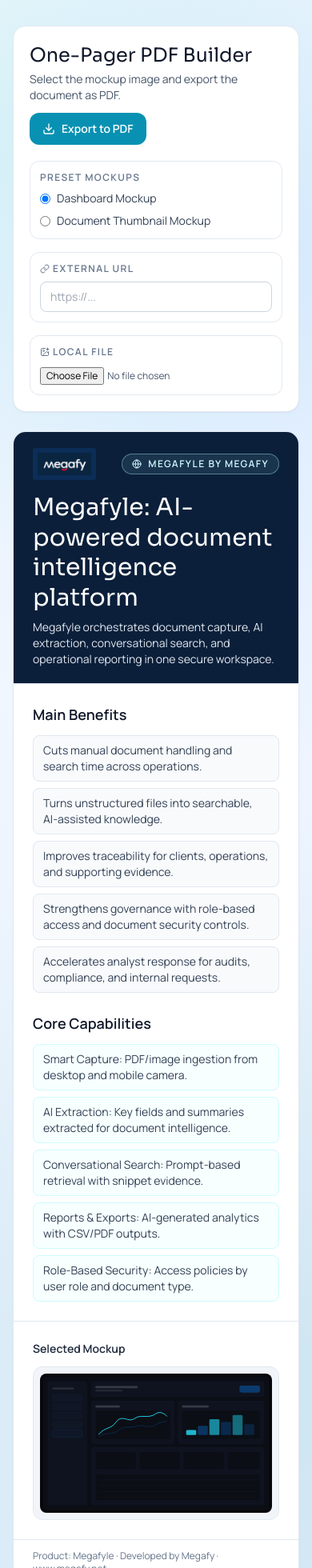
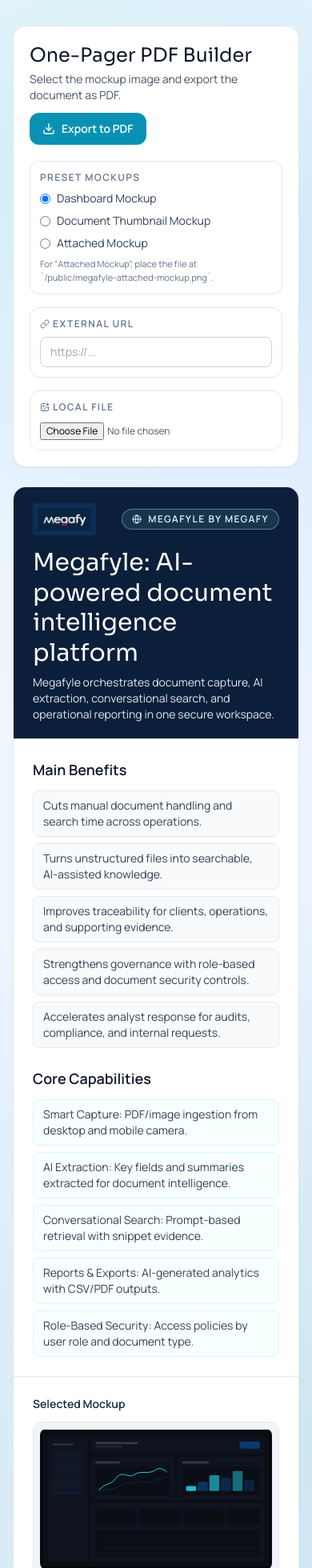
Before and after one commit to josemroca-ship-it/megafile, a Next.js app: page /one-pager-builder in a window 390 px wide. Shown: the top 1960 px of the page at 80% size. Built offline with nearby package versions, Linux system fonts and the light colour scheme.

Commit message:
Improve one-pager mobile images and add selectable attached mockup

```diff
--- a/app/one-pager-builder/page.tsx
+++ b/app/one-pager-builder/page.tsx
@@ -6,7 +6,8 @@
 
 const PRESET_MOCKUPS = [
   { id: "dashboard", name: "Dashboard Mockup", src: "/alt-hero-dashboard.svg" },
-  { id: "placeholder", name: "Document Thumbnail Mockup", src: "/pdf-placeholder.svg" }
+  { id: "placeholder", name: "Document Thumbnail Mockup", src: "/pdf-placeholder.svg" },
+  { id: "attached", name: "Attached Mockup", src: "/megafyle-attached-mockup.png" }
 ];
 
 const benefits = [
@@ -37,6 +38,7 @@
   );
 
   const finalMockupSrc = localPreview || customUrl.trim() || selectedPresetSrc;
+  const [imageFailed, setImageFailed] = useState(false);
 
   function onUploadMockup(event: ChangeEvent<HTMLInputElement>) {
     const file = event.target.files?.[0];
@@ -45,6 +47,7 @@
     const objectUrl = URL.createObjectURL(file);
     setLocalPreview(objectUrl);
     setLocalName(file.name);
+    setImageFailed(false);
   }
 
   function clearCustomMockup() {
@@ -52,6 +55,7 @@
     setLocalPreview(null);
     setLocalName("");
     setCustomUrl("");
+    setImageFailed(false);
   }
 
   function exportPdf() {
@@ -101,12 +105,16 @@
                     type="radio"
                     name="presetMockup"
                     checked={selectedPreset === preset.id}
-                    onChange={() => setSelectedPreset(preset.id)}
+                    onChange={() => {
+                      setSelectedPreset(preset.id);
+                      setImageFailed(false);
+                    }}
                   />
                   {preset.name}
                 </label>
               ))}
             </div>
+            <p className="mt-2 text-[11px] text-slate-500">For &quot;Attached Mockup&quot;, place the file at `/public/megafyle-attached-mockup.png`.</p>
           </div>
 
           <div className="rounded-xl border border-slate-200 p-3">
@@ -116,7 +124,10 @@
             </p>
             <input
               value={customUrl}
-              onChange={(e) => setCustomUrl(e.target.value)}
+              onChange={(e) => {
+                setCustomUrl(e.target.value);
+                setImageFailed(false);
+              }}
               placeholder="https://..."
               className="w-full rounded-lg border border-slate-300 px-3 py-2 text-sm"
             />
@@ -180,8 +191,19 @@
         <div className="border-t border-slate-200 px-6 py-6">
           <p className="mb-3 text-sm font-semibold text-slate-800">Selected Mockup</p>
           <div className="overflow-hidden rounded-xl border border-slate-200 bg-slate-100 p-2">
-            {/* eslint-disable-next-line @next/next/no-img-element */}
-            <img src={finalMockupSrc} alt="Selected mockup" className="h-auto w-full rounded-lg object-cover" />
+            {imageFailed ? (
+              <div className="flex min-h-44 items-center justify-center rounded-lg bg-slate-200 px-4 text-center text-xs text-slate-600">
+                The selected mockup could not be loaded. Try another preset, URL, or local file.
+              </div>
+            ) : (
+              // eslint-disable-next-line @next/next/no-img-element
+              <img
+                src={finalMockupSrc}
+                alt="Selected mockup"
+                className="h-auto min-h-44 w-full rounded-lg object-contain bg-white"
+                onError={() => setImageFailed(true)}
+              />
+            )}
           </div>
         </div>
 
--- a/app/one-pager/page.tsx
+++ b/app/one-pager/page.tsx
@@ -83,14 +83,15 @@
           </div>
 
           <div className="rounded-2xl border border-white/15 bg-white/5 p-3 backdrop-blur">
-            <Image
-              src="/alt-hero-dashboard.svg"
-              alt="Megafyle dashboard mockup"
-              width={880}
-              height={560}
-              className="h-auto w-full rounded-xl"
-              priority
-            />
+            <div className="overflow-hidden rounded-xl border border-white/10 bg-slate-900/70">
+              {/* eslint-disable-next-line @next/next/no-img-element */}
+              <img
+                src="/alt-hero-dashboard.svg"
+                alt="Megafyle dashboard mockup"
+                className="h-auto min-h-44 w-full object-contain"
+                loading="eager"
+              />
+            </div>
             <p className="mt-2 text-xs text-slate-300">Mockup: AI search + reporting workspace</p>
           </div>
         </div>
```
Also changed, not shown: public/megafyle-attached-mockup.png (added).
